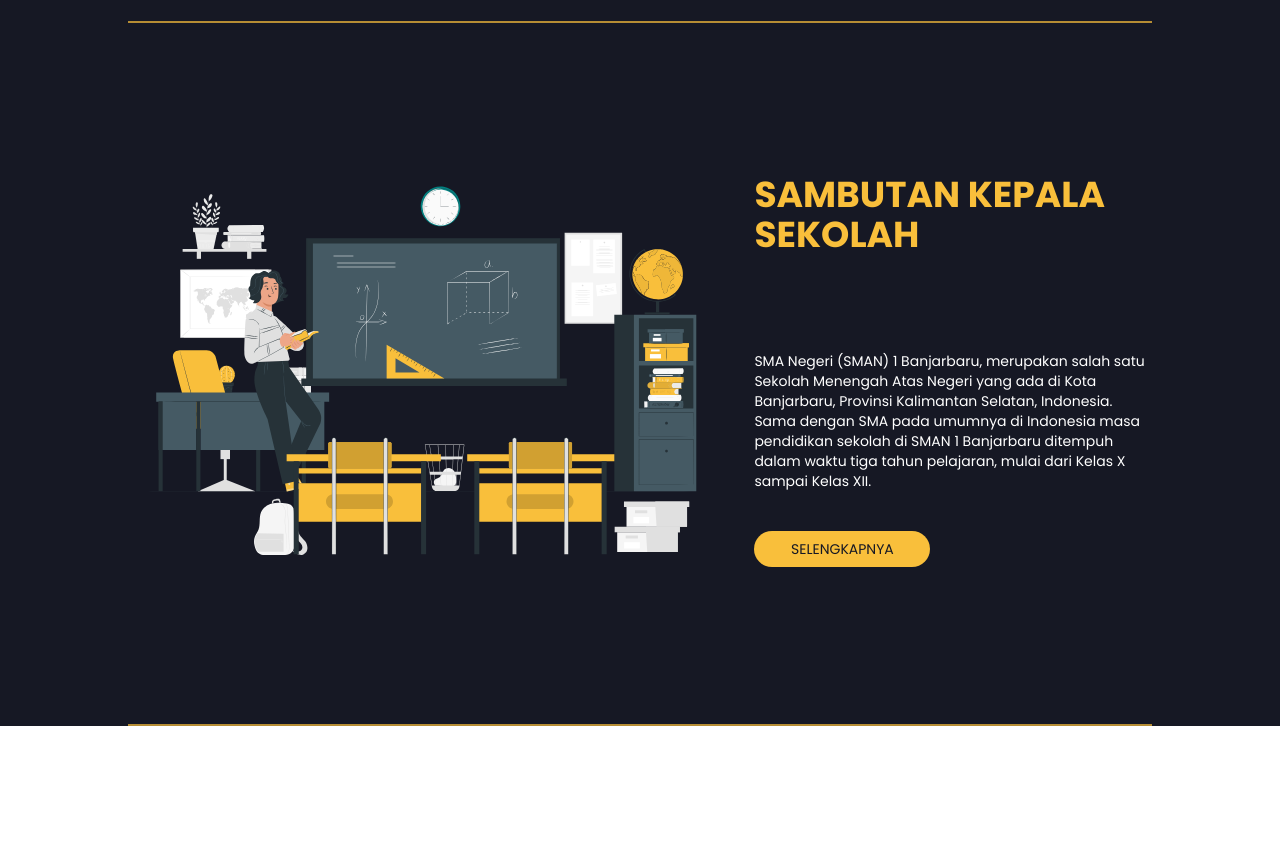
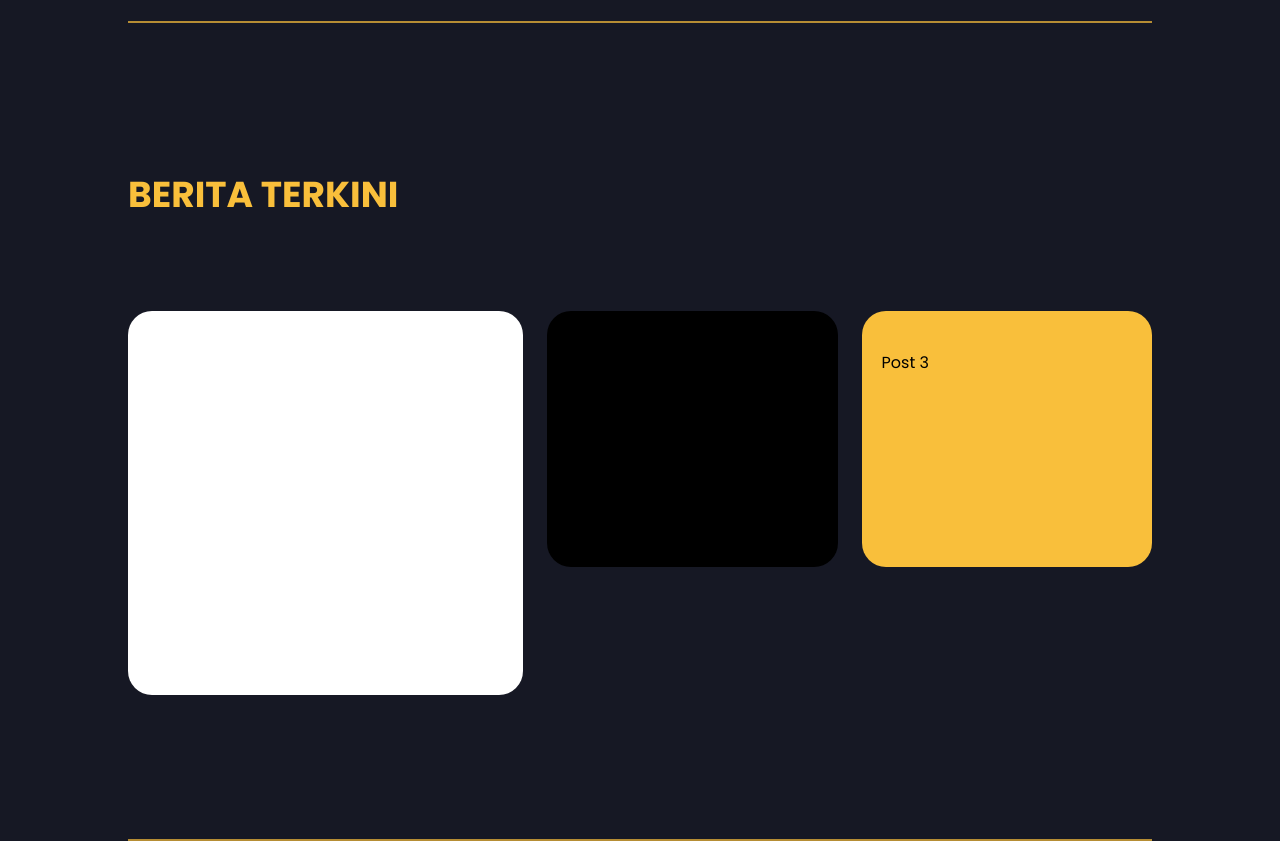
Before and after one commit to ScaferuZ/smansa, a React (Create React App) app: page / in a window 1280 px wide. Shown: the part 1560-2401 px from the top of the page. Before the commit the page ends 2286 px from the top, so only its background shows below. Built offline with nearby package versions, Linux system fonts and the light colour scheme.

Commit message:
add card to BlogList.js

```diff
--- /dev/null
+++ b/src/components/BlogList.js
@@ -0,0 +1,22 @@
+import React from "react";
+
+function BlogList() {
+  return (
+    <div className="mt-28 mx-32 pt-10 pb-36 border-b-2 border-secondary border-opacity-70 font-Poppins">
+      <h1 className="text-left text-4xl text-secondary font-bold">
+        BERITA TERKINI
+      </h1>
+      <div className="mt-24 grid grid-cols-10 gap-6 text-left">
+        <div className="col-span-4 rounded-3xl px-5 py-10 bg-white h-96"></div>
+        <div className="col-span-3 rounded-3xl px-5 py-10 bg-black h-64">
+          Post 2
+        </div>
+        <div className="col-span-3 rounded-3xl px-5 py-10 bg-secondary h-64">
+          Post 3
+        </div>
+      </div>
+    </div>
+  );
+}
+
+export default BlogList;
--- a/src/components/Button.js
+++ b/src/components/Button.js
@@ -1,5 +1,4 @@
 import React from "react";
-
 const STYLES = ["btn--primary", "btn--primary--outlined", "btn--secondary"];
 
 const SIZES = ["btn--medium", "btn--small"];
--- a/src/pages/Home.js
+++ b/src/pages/Home.js
@@ -1,4 +1,5 @@
 import React from "react";
+import BlogList from "../components/BlogList";
 import Card from "../components/Card";
 import Hero from "../components/Hero";
 import Navbar from "../components/Navbar";
@@ -11,7 +12,7 @@ function Home() {
       <Hero />
       <Card />
       <Sambutan />
-      <Sambutan />
+      <BlogList />
     </div>
   );
 }
```
